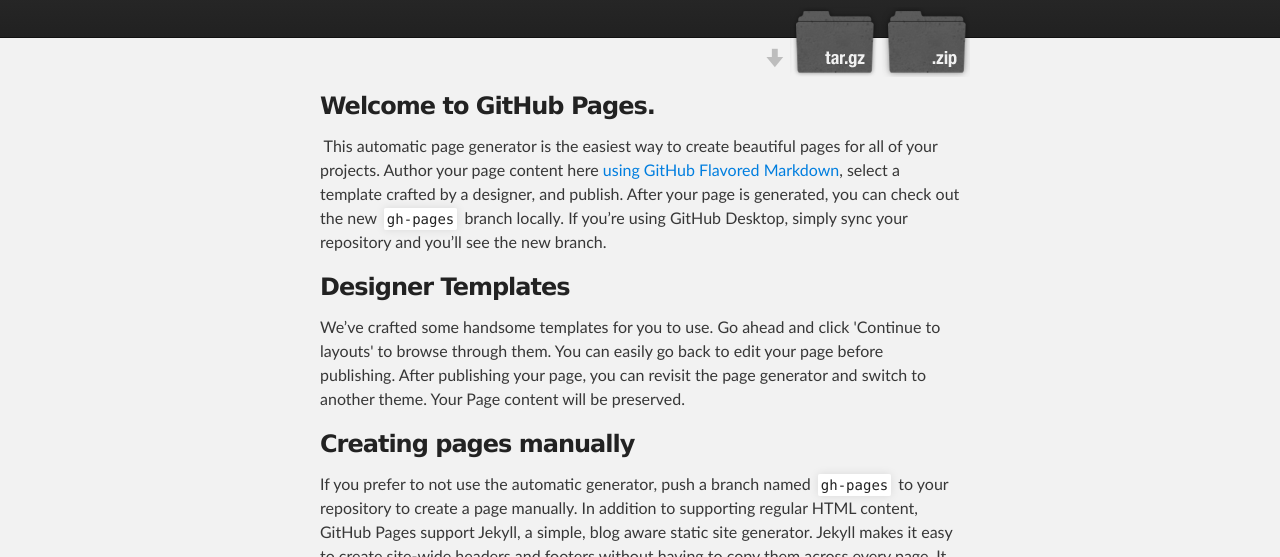
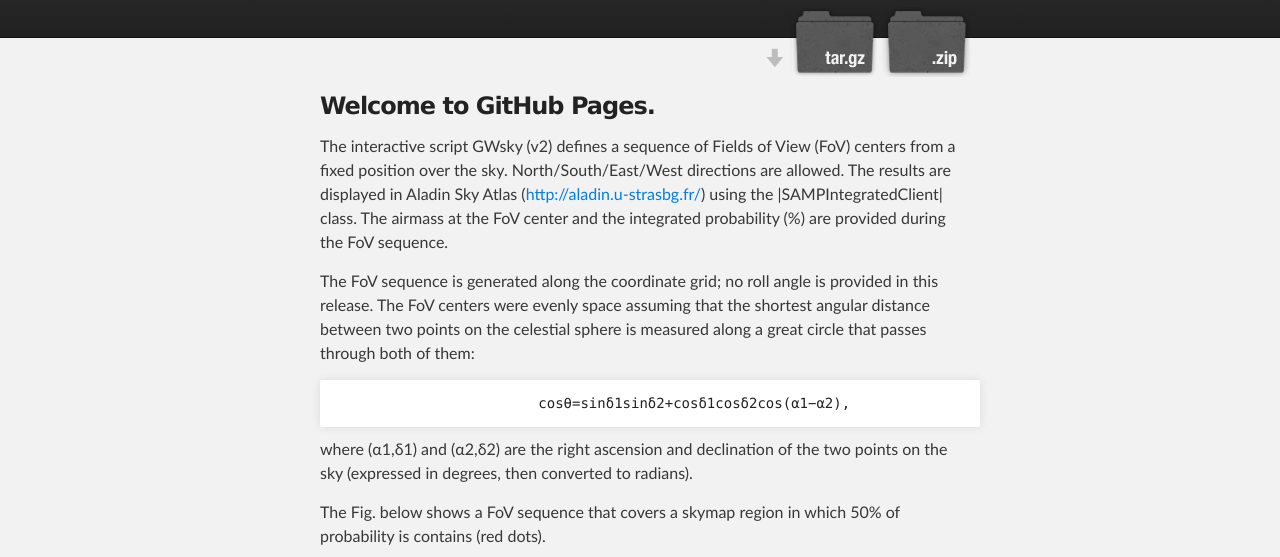
Before and after one commit to ggreco77/GWsky, a plain HTML site: page index.html in a window 1280 px wide. Shown: the part 136-693 px from the top of the page. Drawn offline with Linux system fonts and the light colour scheme.

```diff
--- a/index.html
+++ b/index.html
@@ -34,8 +34,19 @@
         <h3>
 <a id="welcome-to-github-pages" class="anchor" href="#welcome-to-github-pages" aria-hidden="true"><span class="octicon octicon-link"></span></a>Welcome to GitHub Pages.</h3>
 
-<p><img alt="">
-This automatic page generator is the easiest way to create beautiful pages for all of your projects. Author your page content here <a href="https://guides.github.com/features/mastering-markdown/">using GitHub Flavored Markdown</a>, select a template crafted by a designer, and publish. After your page is generated, you can check out the new <code>gh-pages</code> branch locally. If you’re using GitHub Desktop, simply sync your repository and you’ll see the new branch.</p>
+<p>The interactive script GWsky (v2) defines a sequence of Fields of View (FoV) centers from a fixed position over the sky. North/South/East/West directions are allowed. The results are displayed in Aladin Sky Atlas (<a href="http://aladin.u-strasbg.fr/">http://aladin.u-strasbg.fr/</a>) using the |SAMPIntegratedClient| class. The airmass at the FoV center and the integrated probability (%) are provided during the FoV sequence.</p>
+
+<p>The FoV sequence is generated along the coordinate grid; no roll angle is provided in this  release.
+The FoV centers were evenly space assuming that the shortest angular distance between two points on the celestial sphere is measured along a great circle that passes through both of them:</p>
+
+<pre><code>                        cosθ=sinδ1sinδ2+cosδ1cosδ2cos(α1−α2),
+</code></pre>
+
+<p>where (α1,δ1) and (α2,δ2) are the right ascension and declination of the two points on the sky (expressed in degrees, then converted to radians).</p>
+
+<p>The Fig. below shows a FoV sequence that covers a skymap region in which 50% of probability is contains (red dots).</p>
+
+<p><img src="https://cloud.githubusercontent.com/assets/11920251/11462523/da085a7a-9715-11e5-959a-5a89076b1e1e.jpg" alt="gwsky_fov"></p>
 
 <h3>
 <a id="designer-templates" class="anchor" href="#designer-templates" aria-hidden="true"><span class="octicon octicon-link"></span></a>Designer Templates</h3>
```
Also changed, not shown: params.json (+1 -1 lines).
